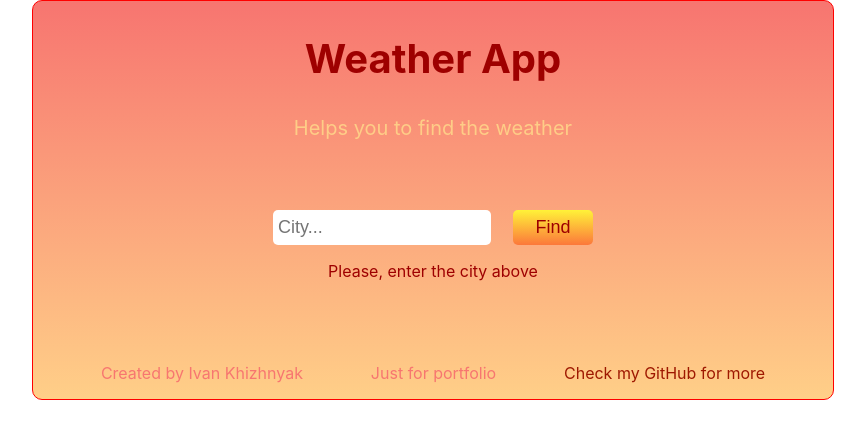
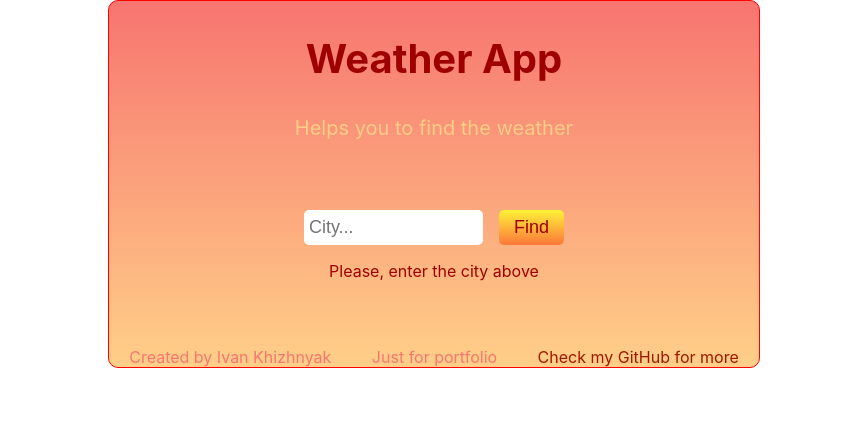
Before and after one commit to ikh00000/Weather-App-React, a React (Create React App) app in the folder weather-app/: page / in a window 1280 px wide. Shown: the top 438 px of the page, without its empty margins (207-1072 px from the left). Built offline with nearby package versions, Linux system fonts and the light colour scheme.

Commit message:
added Screenshot

```diff
--- a/weather-app/src/App.scss
+++ b/weather-app/src/App.scss
@@ -11,9 +11,9 @@ body{
     border: 1px solid red;
     border-radius: 10px;
     background: linear-gradient(rgb(247, 117, 112), rgb(255, 207, 136));
-    width: 800px;
+    width: 100%;
     max-width: 800px;
-    min-width: 400px;
+    min-width: 500px;
   }
 
 }
--- a/weather-app/src/components/footer/footer.scss
+++ b/weather-app/src/components/footer/footer.scss
@@ -2,11 +2,13 @@ $main-red:rgb(158, 24, 0);
 $main-pink: #F77670;
 .footer{
   //border: 1px solid black;
+
   display: flex;
   justify-content: space-evenly;
 
   p{
     color: $main-pink;
+    margin: 0 20px;
     a{
       text-decoration: none;
       color: $main-red;
```
Also changed, not shown: weather-app/src/images/Screenshot.png (added).
